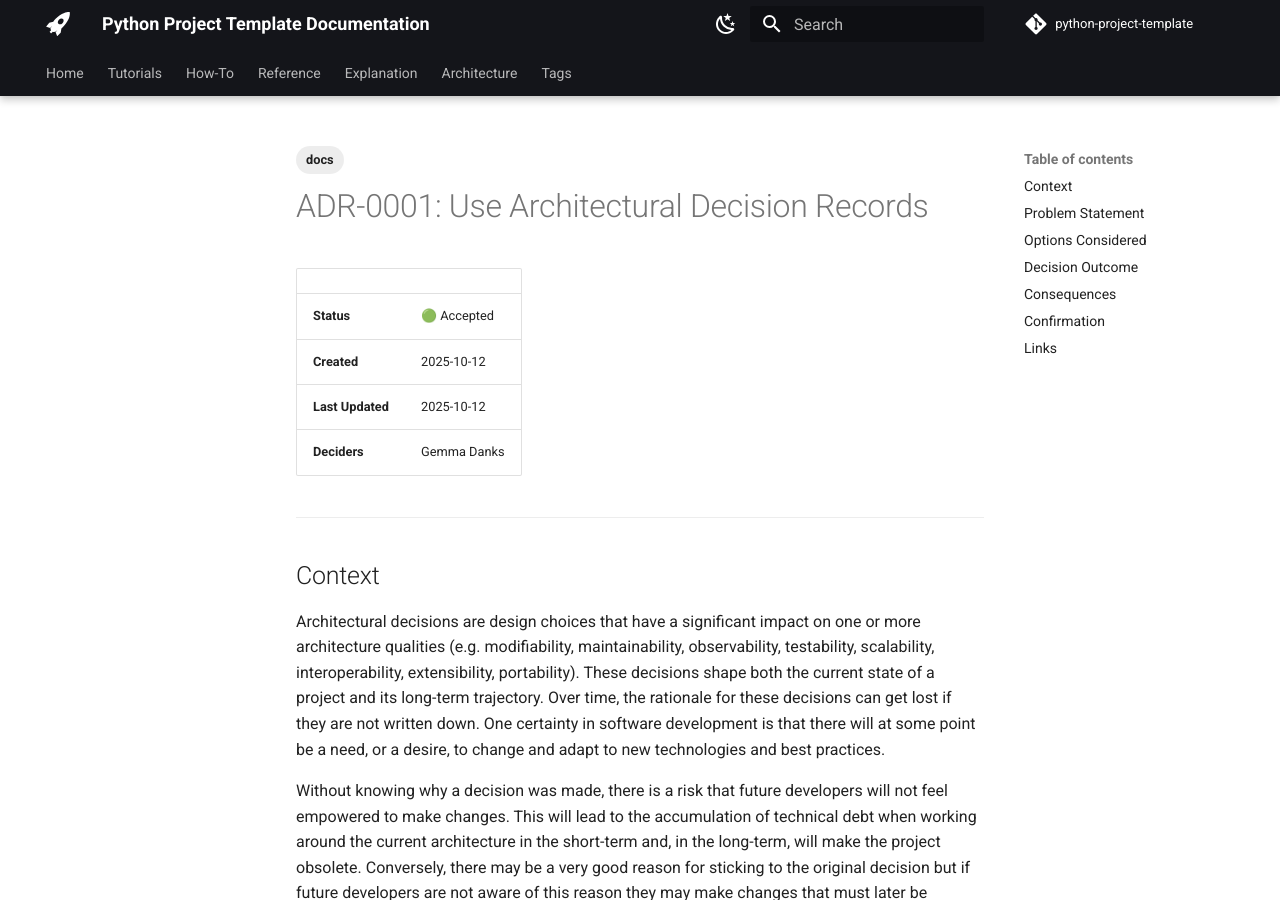
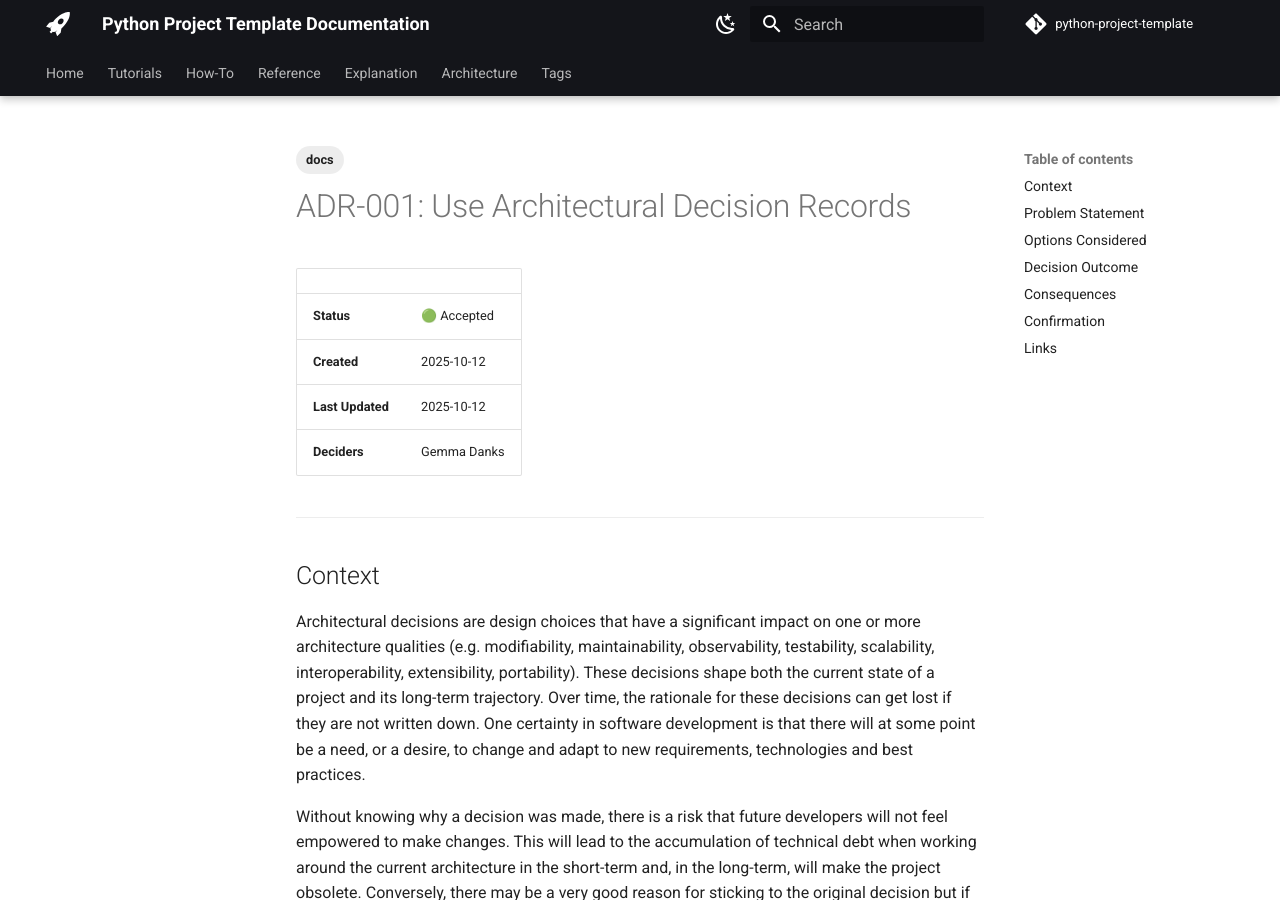
Before and after one commit to gemmadanks/python-project-template, an MkDocs documentation site: the page built from docs/architecture/adr/001-use-architectural-decision-records.md, in a window 1280 px wide and 900 px high. Built offline with MkDocs 1.6.1 and Material for MkDocs 9.7.7, drawn with Linux system fonts in a browser that asks for light colours; comment, search, counter and statistics services are not loaded.

Commit message:
fix: edit ADR-001 (#30)
Add to context and fix numbering in title.

```diff
--- a/docs/architecture/adr/001-use-architectural-decision-records.md
+++ b/docs/architecture/adr/001-use-architectural-decision-records.md
@@ -4,7 +4,7 @@ tags:
 ---
 
 
-# ADR-0001: Use Architectural Decision Records
+# ADR-001: Use Architectural Decision Records
 | | |
 | ---| ---|
 | **Status** | 🟢 Accepted |
@@ -16,7 +16,7 @@ tags:
 
 ## Context
 
-Architectural decisions are design choices that have a significant impact on one or more architecture qualities (e.g. modifiability, maintainability, observability, testability, scalability, interoperability, extensibility, portability). These decisions shape both the current state of a project and its long-term trajectory. Over time, the rationale for these decisions can get lost if they are not written down. One certainty in software development is that there will at some point be a need, or a desire, to change and adapt to new technologies and best practices.
+Architectural decisions are design choices that have a significant impact on one or more architecture qualities (e.g. modifiability, maintainability, observability, testability, scalability, interoperability, extensibility, portability). These decisions shape both the current state of a project and its long-term trajectory. Over time, the rationale for these decisions can get lost if they are not written down. One certainty in software development is that there will at some point be a need, or a desire, to change and adapt to new requirements, technologies and best practices.
 
 Without knowing why a decision was made, there is a risk that future developers will not feel empowered to make changes. This will lead to the accumulation of technical debt when working around the current architecture in the short-term and, in the long-term, will make the project obsolete. Conversely, there may be a very good reason for sticking to the original decision but if future developers are not aware of this reason they may make changes that must later be reverted, wasting time and effort. Nygard refers to these two alternatives as "blind acceptance" and "blind reversal" in [a 2011 blog post on documenting architectural decisions](https://cognitect.com/blog/2011/11/15/documenting-architecture-decisions), which we recommend reading for additional context.
 
```
